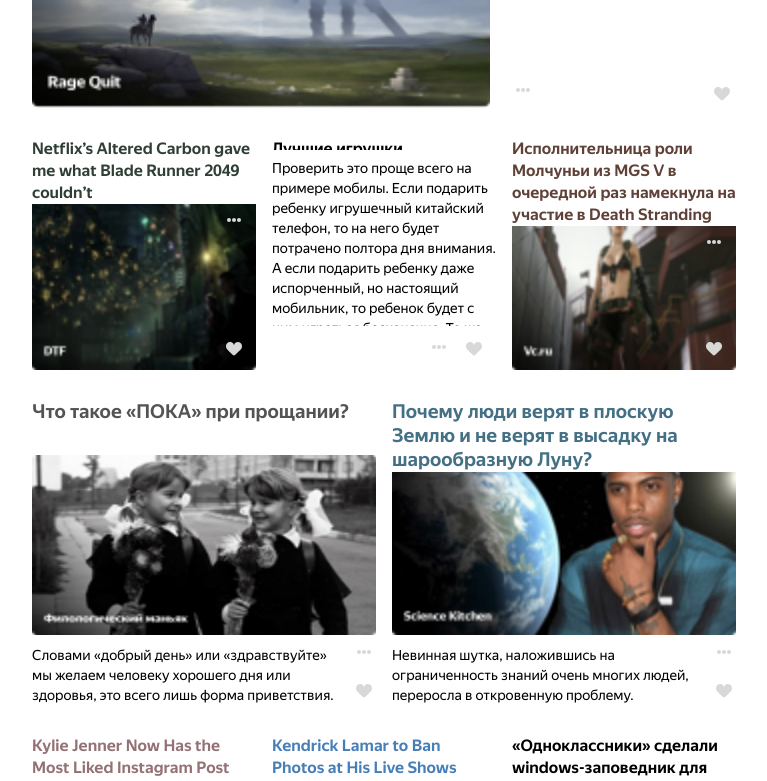
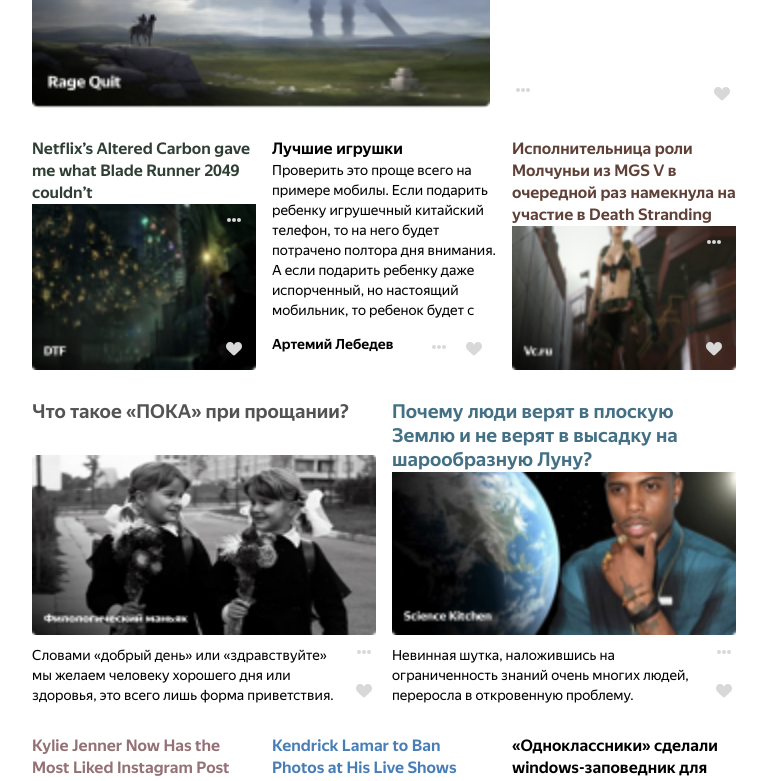
Before and after one commit to JorJeG/homework1, a React (Create React App) app: page / in a window 1280 px wide. Shown: the part 1463-2244 px from the top of the page, without its empty margins (256-1023 px from the left). Built offline with nearby package versions, Linux system fonts and the light colour scheme.

Commit message:
Add channel p

```diff
--- a/src/App.css
+++ b/src/App.css
@@ -1,6 +1,7 @@
 .root__inner {
   max-width: 704px;
   margin: 45px auto;
+  padding: 0 8px;
 }
 
 .logo {
@@ -30,7 +31,7 @@
   grid-column: span 2;
 }
 
-@media screen and (max-width: 500px) {
+@media screen and (max-width: 650px) {
   .item_size_s {
     grid-column: span 3;
   }
@@ -80,14 +81,12 @@
 .card_size_l {
   box-sizing: border-box;
   height: 243px;
-  padding-bottom: 30px;
 }
 
 @media screen and (max-width: 703px) {
   .card_size_l {
     height: 305px;
     justify-content: space-between;
-    padding-bottom: 0;
   }
 }
 
@@ -111,6 +110,7 @@
 
 .card__title_size_l {
   width: calc(35% - 16px);
+  max-height: 48px;
   margin-left: auto;
   font-size: 1.2rem;
   line-height: 24px;
@@ -190,8 +190,9 @@
 }
 
 .card__desc_size_s {
-  margin-top: 8px;
-  margin-bottom: 44px;
+  box-sizing: border-box;
+  max-height: 160px;
+  margin-bottom: 16px;
 }
 
 .card__desc_size_m {
@@ -203,7 +204,15 @@
 .card__desc_size_l {
   max-height: 160px;
   width: calc(35% - 16px);
+  margin-bottom: 36px;
   margin-left: auto;
+}
+
+.card__channel {
+  margin-top: 0;
+  font-size: 14px;
+  font-family: "YS Text";
+  font-weight: bold;
 }
 
 @media screen and (max-width: 703px) {
--- a/src/Card/card.js
+++ b/src/Card/card.js
@@ -18,7 +18,14 @@
 					src={props.image} />
 			}
 			{props.description &&
-				<p className={`card__desc card__desc_size_${props.size}`}>{props.description}</p>
+				<p className={`card__desc card__desc_size_${props.size}`}>
+					{props.description}
+				</p>
+			}
+			{props.channelName &&
+				<p className="card__channel">
+					{props.channelName}
+				</p>
 			}
 			<div className={classOption}>
 				<svg width="14" height="4">
--- a/src/data.js
+++ b/src/data.js
@@ -70,6 +70,7 @@
         titleColor: '#000000',
         description: "Проверить это проще всего на примере мобилы. Если подарить ребенку игрушечный китайский телефон, то на него будет потрачено полтора дня внимания. А если подарить ребенку даже испорченный, но настоящий мобильник, то ребенок будет с ним играться бесконечно. То же самое касается и всех остальных игрушек. Дать ребенку возможность порезать юсб-провод ножницами иногда гораздо дороже и важнее, чем подарить радиоуправляемый экскаватор.",
         size: "s",
+        channelName: 'Артемий Лебедев',
     },
     {
         title: "Исполнительница роли Молчуньи из MGS V в очередной раз намекнула на участие в Death Stranding",
```
